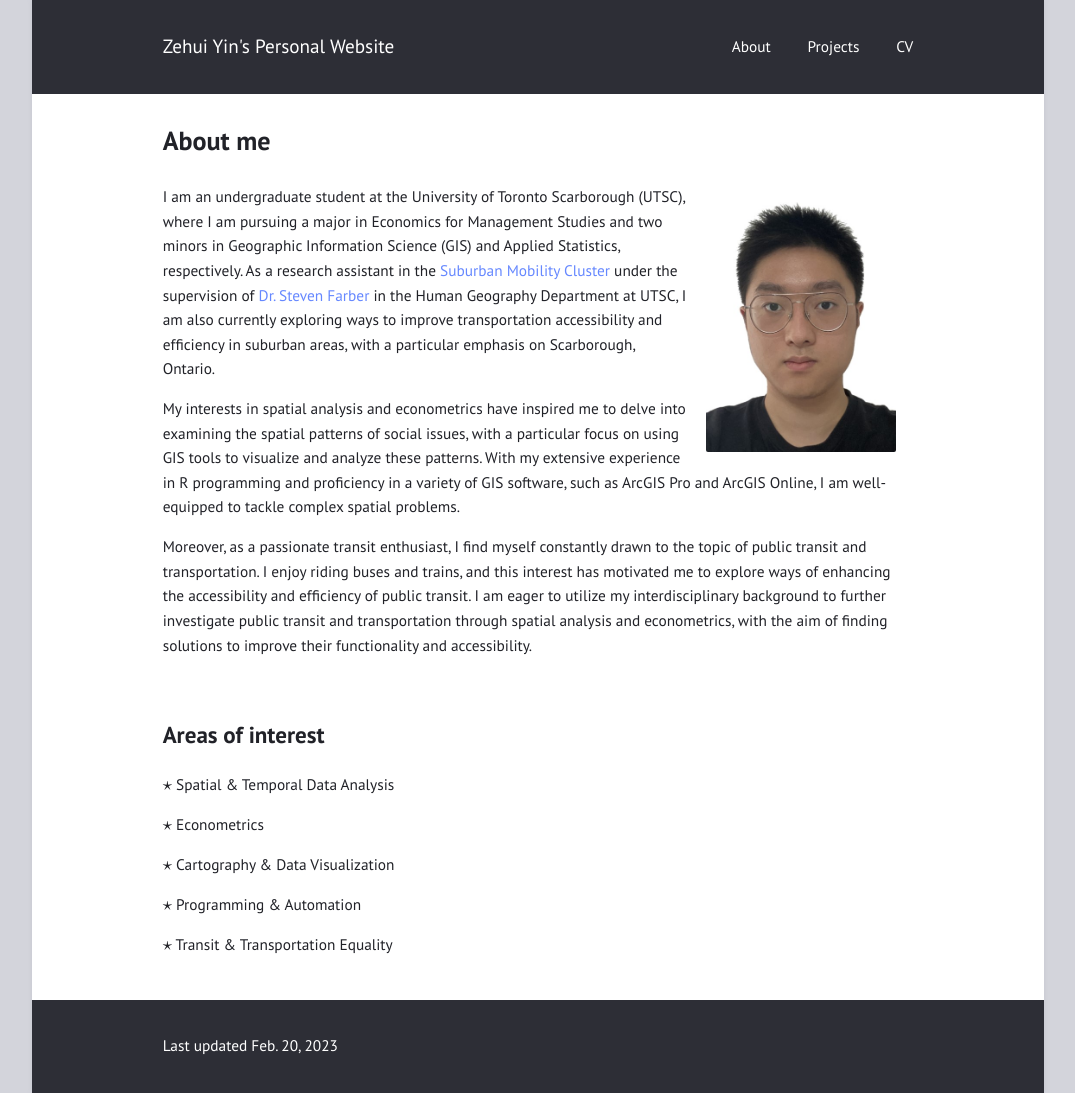
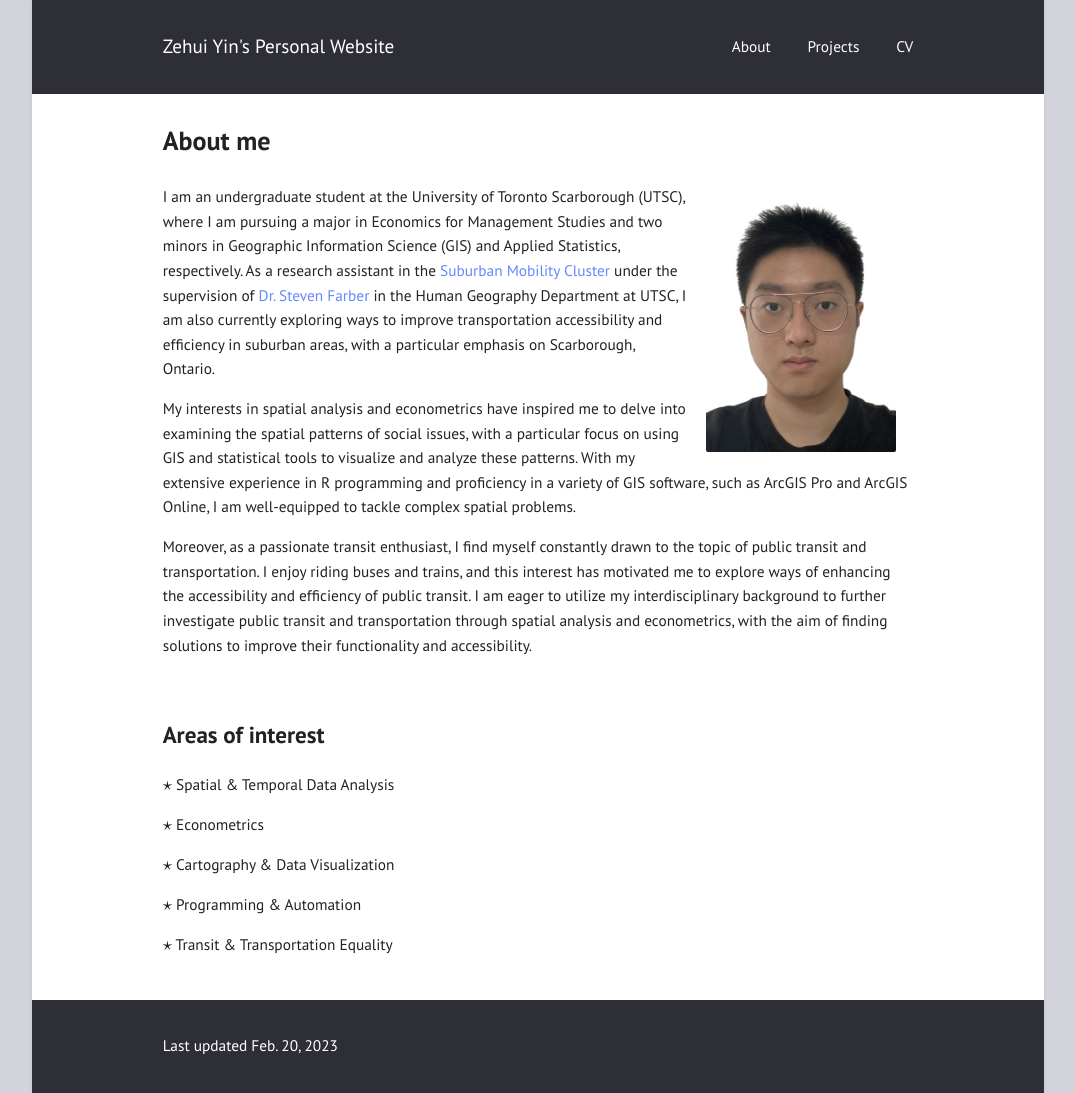
Before and after one commit to zehuiyin/personal_website_jekyll, a Jekyll site: the page built from index.md, in a window 1280 px wide. Shown: the whole page, without its empty margins (102-1177 px from the left). Built offline with Jekyll 4.4.1, drawn with Linux system fonts in a browser that asks for light colours.

Commit message:
Update index.md

```diff
--- a/index.md
+++ b/index.md
@@ -8,7 +8,7 @@ mathjax: true
 
 <p style="text-align: left;">I am an undergraduate student at the University of Toronto Scarborough (UTSC), where I am pursuing a major in Economics for Management Studies and two minors in Geographic Information Science (GIS) and Applied Statistics, respectively. As a research assistant in the <a href="https://www.utsc.utoronto.ca/suburban-mobilities/">Suburban Mobility Cluster</a> under the supervision of <a href="https://www.utsc.utoronto.ca/geography/steven-farber">Dr. Steven Farber</a> in the Human Geography Department at UTSC, I am also currently exploring ways to improve transportation accessibility and efficiency in suburban areas, with a particular emphasis on Scarborough, Ontario.</p>
 
-<p style="text-align: left;">My interests in spatial analysis and econometrics have inspired me to delve into examining the spatial patterns of social issues, with a particular focus on using GIS tools to visualize and analyze these patterns. With my extensive experience in R programming and proficiency in a variety of GIS software, such as ArcGIS Pro and ArcGIS Online, I am well-equipped to tackle complex spatial problems.</p>
+<p style="text-align: left;">My interests in spatial analysis and econometrics have inspired me to delve into examining the spatial patterns of social issues, with a particular focus on using GIS and statistical tools to visualize and analyze these patterns. With my extensive experience in R programming and proficiency in a variety of GIS software, such as ArcGIS Pro and ArcGIS Online, I am well-equipped to tackle complex spatial problems.</p>
 
 <p style="text-align: left;">Moreover, as a passionate transit enthusiast, I find myself constantly drawn to the topic of public transit and transportation. I enjoy riding buses and trains, and this interest has motivated me to explore ways of enhancing the accessibility and efficiency of public transit. I am eager to utilize my interdisciplinary background to further investigate public transit and transportation through spatial analysis and econometrics, with the aim of finding solutions to improve their functionality and accessibility.</p>
 &nbsp;
```
